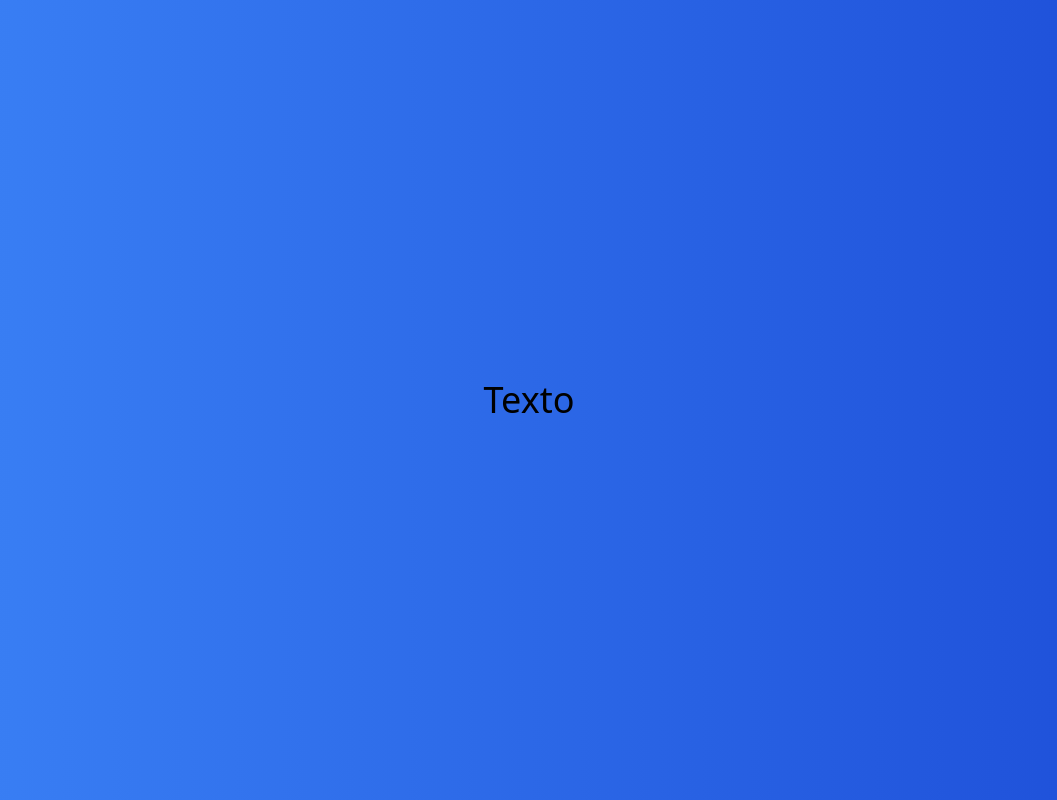
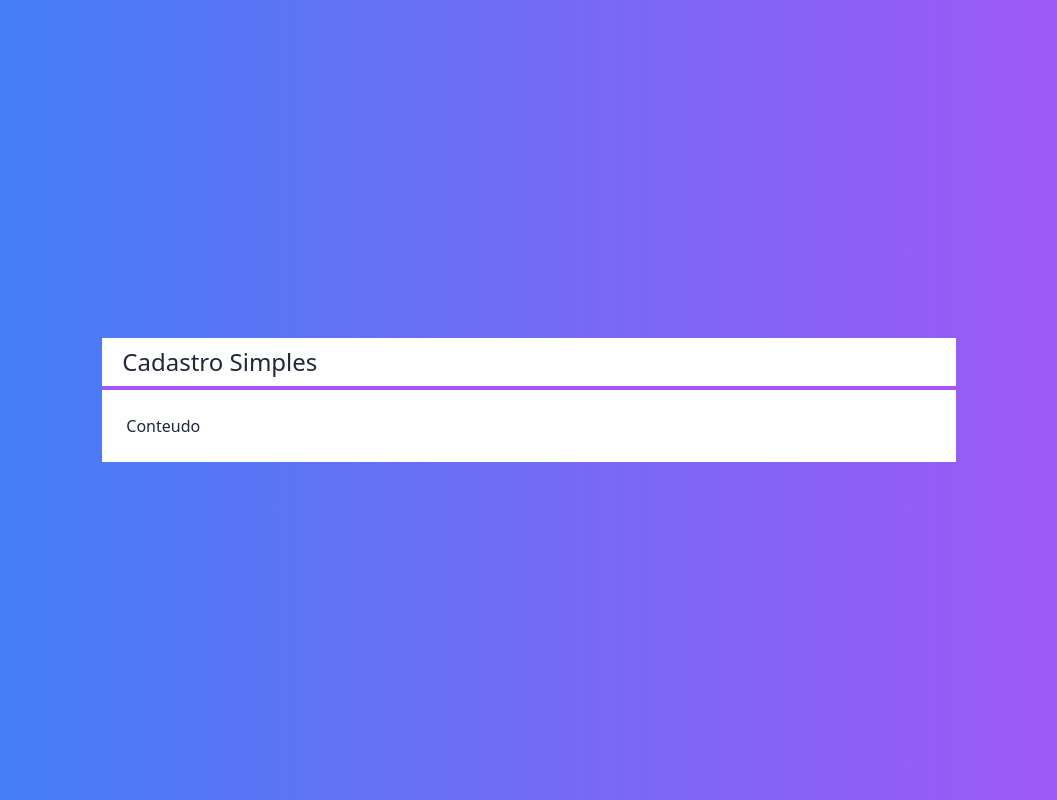
Before and after one commit to LucasMatheus96/CRUD_Usuario_NextJS, a Next.js app in the folder next-crud/: page / in a window 1280 px wide. Shown: the whole page, without its empty margins (111-1168 px from the left). Built offline with nearby package versions, Linux system fonts and the light colour scheme.

Commit message:
Criação componentes titulo e layout

```diff
--- /dev/null
+++ b/next-crud/src/components/Layout.tsx
@@ -0,0 +1,18 @@
+import Titulo from "./Titulo";
+
+interface LayoutProps{
+    titulo:string
+    children: any
+}
+
+export default function Layout(props :LayoutProps){
+    return (
+      <div className={`
+      flex flex-col w-2/3
+      bg-white text-gray-800
+      `}>
+        <Titulo>{props.titulo}</Titulo>
+        <div className="p-6 ">{props.children}</div>
+      </div>
+    )
+}
--- /dev/null
+++ b/next-crud/src/components/Titulo.tsx
@@ -0,0 +1,8 @@
+export default function Titulo(props){
+    return (
+        <div className="flex flex-col justify-center">
+            <h1 className="px-5 py-2 text-2xl">{props.children}</h1>
+            <hr className="border-2 border-purple-500"></hr>
+        </div>
+    )
+}
--- a/next-crud/src/pages/index.tsx
+++ b/next-crud/src/pages/index.tsx
@@ -1,5 +1,6 @@
 import Image from 'next/image'
 import { Inter } from 'next/font/google'
+import Layout from '../components/Layout'
 
 const inter = Inter({ subsets: ['latin'] })
 
@@ -7,10 +8,15 @@
   return (
     <div className={`
     flex h-screen justify-center items-center
-    bg-gradient-to-r from-blue-500 to-blue-700
+    bg-gradient-to-r from-blue-500 to-purple-500
+    text-white
     `
     }>
-      <span className='text-4xl'> Texto</span>
+
+      <Layout titulo="Cadastro Simples">
+        <span>Conteudo</span>
+      </Layout>
+
     </div>
   )
 }
```
